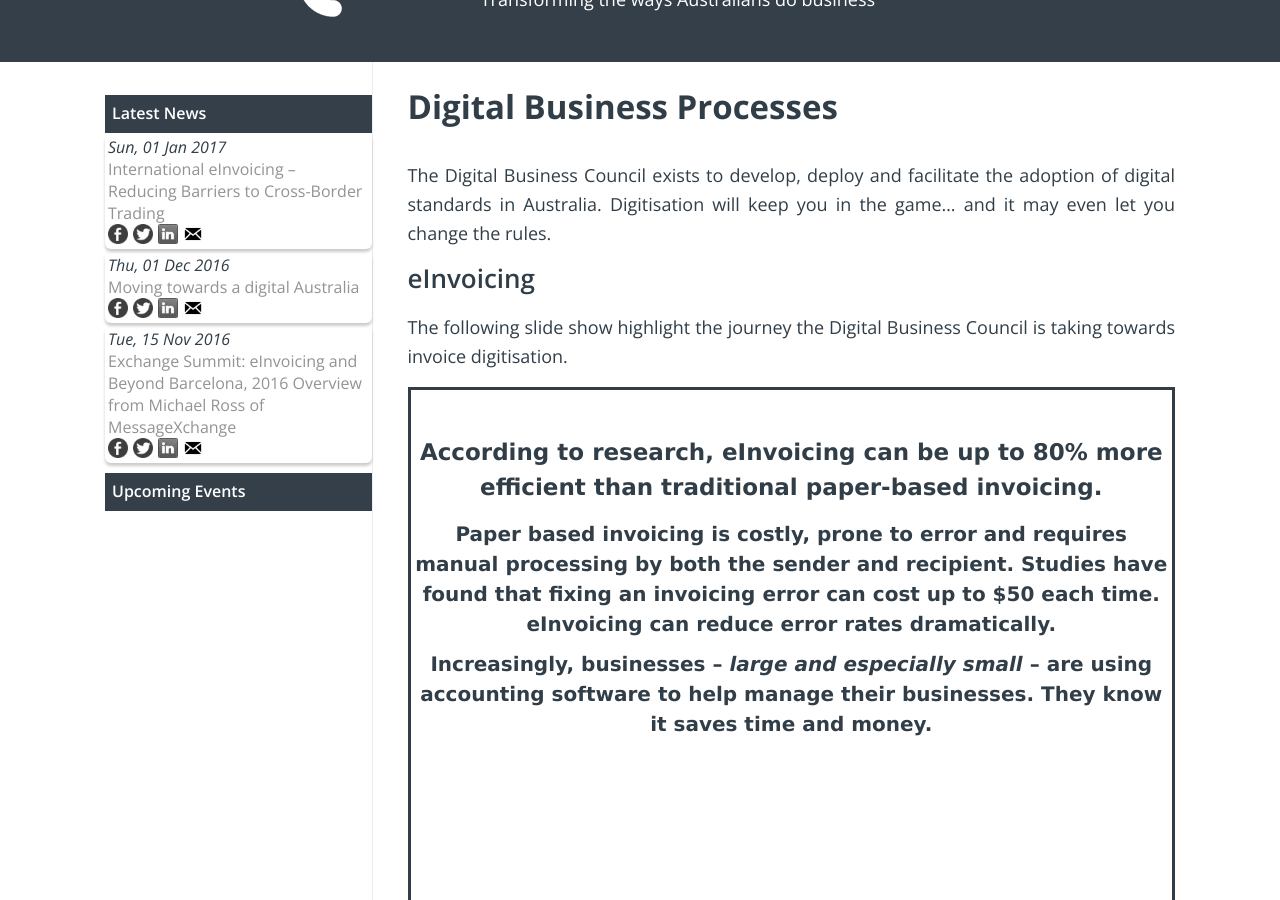
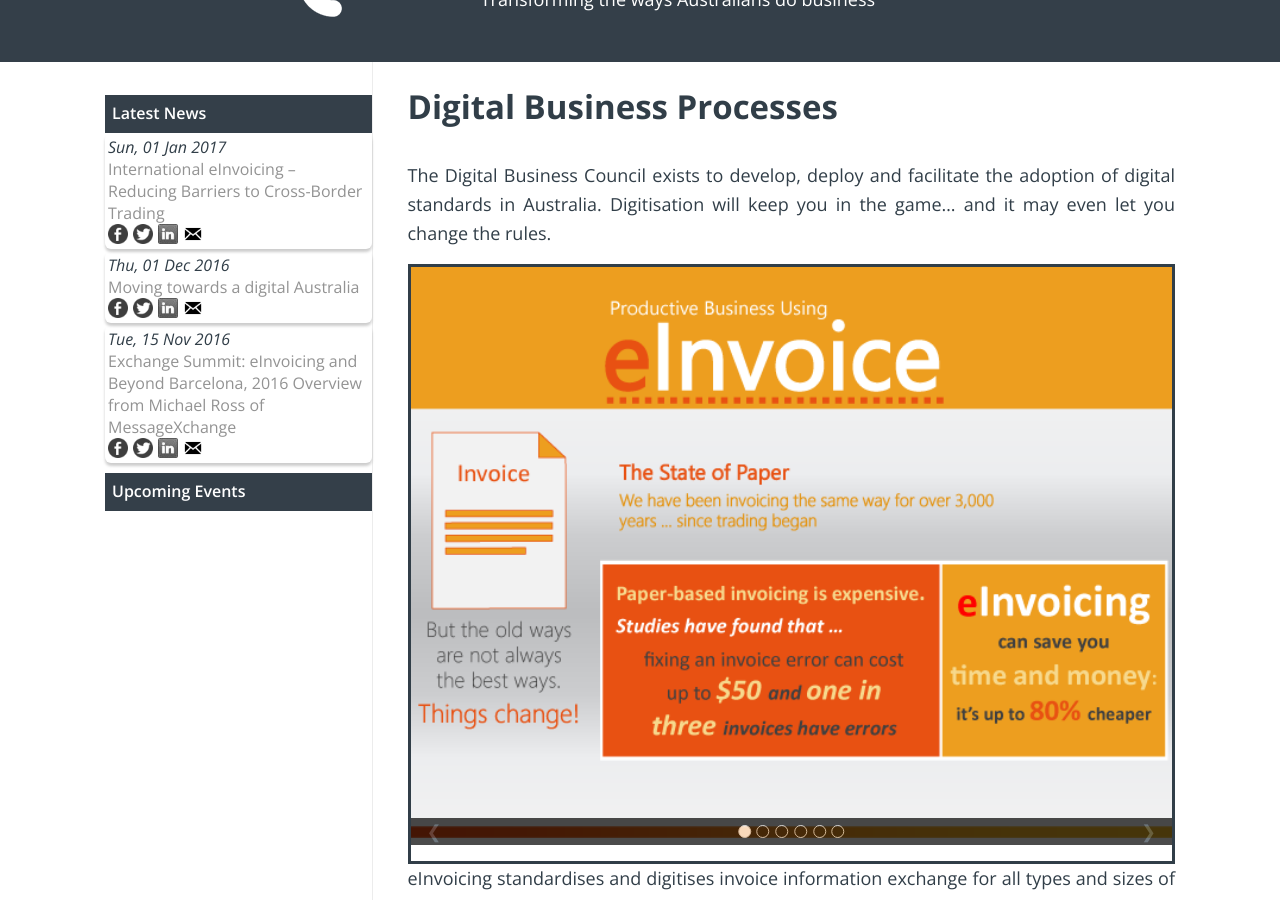
Before and after one commit to Digital-Business-Council/Digital-Business-Council.github.io, a Jekyll site: the page built from pages/business-zone/business-processes.md, in a window 1280 px wide and 900 px high, scrolled down 218 px. Built offline with Jekyll 4.4.1, drawn with Linux system fonts in a browser that asks for light colours.

Commit message:
Update business-processes.md

```diff
--- a/pages/business-zone/business-processes.md
+++ b/pages/business-zone/business-processes.md
@@ -7,10 +7,6 @@ permalink: /digital-business-processes/
 # Digital Business Processes
 
 The Digital Business Council exists to develop, deploy and facilitate the adoption of digital standards in Australia. Digitisation will keep you in the game… and it may even let you change the rules.
-
-## eInvoicing
-
-The following slide show highlight the journey the Digital Business Council is taking towards invoice digitisation.
 
 <div>
 <style>
@@ -35,29 +31,15 @@ The following slide show highlight the journey the Digital Business Council is t
 </style>
 
 <div class="w3-content w3-display-container" style="max-width:800px;height:600px">
-<div class="mySlides" style="text-align:center;">
-<br>
-<br><h3>According to research, eInvoicing can be up to 80% more efficient than traditional paper-based invoicing.</h3>
-<h4>
-Paper based invoicing is costly, prone to error and requires manual processing by both the sender and recipient.
-Studies have found that fixing an invoicing error can cost up to $50 each time. eInvoicing can reduce error rates dramatically.
-</h4>
-<h4>
-Increasingly, businesses – <i>large and especially small</i> – are using accounting software to help manage their businesses. They know it saves time and money.
-</h4>
-</div>
-
 <img class="mySlides" src="{{site.url | absolute}}/images/einvoicing-current-state.png" style="width:100%">
 <img class="mySlides" src="{{site.url | absolute}}/images/einvoicing-current-state2.png" style="width:100%">
 <img class="mySlides" src="{{site.url | absolute}}/images/einvoicing-approach.png" style="width:100%">
-
-<div class="mySlides" >
-<h3>Interoperability Framework</h3>
-</div>
+<img class="mySlides" src="{{site.url | absolute}}/images/einvoicing-approach2.png" style="width:100%">
+<img class="mySlides" src="{{site.url | absolute}}/images/einvoicing-approach3.png" style="width:100%">
 
 <div class="mySlides" style="text-align:center;">
-<h3>Is your accounting product is eInvoicing enabled?</h3>
-<h3><a href="/accredited-providers">Check Now</a></h3>
+<h2>Is your accounting product is eInvoicing enabled?</h2>
+<h2><a href="/accredited-providers">Check Now</a></h2>
 </div>
 
   <div class="w3-center w3-section w3-large w3-text-white w3-display-bottommiddle" >
```
